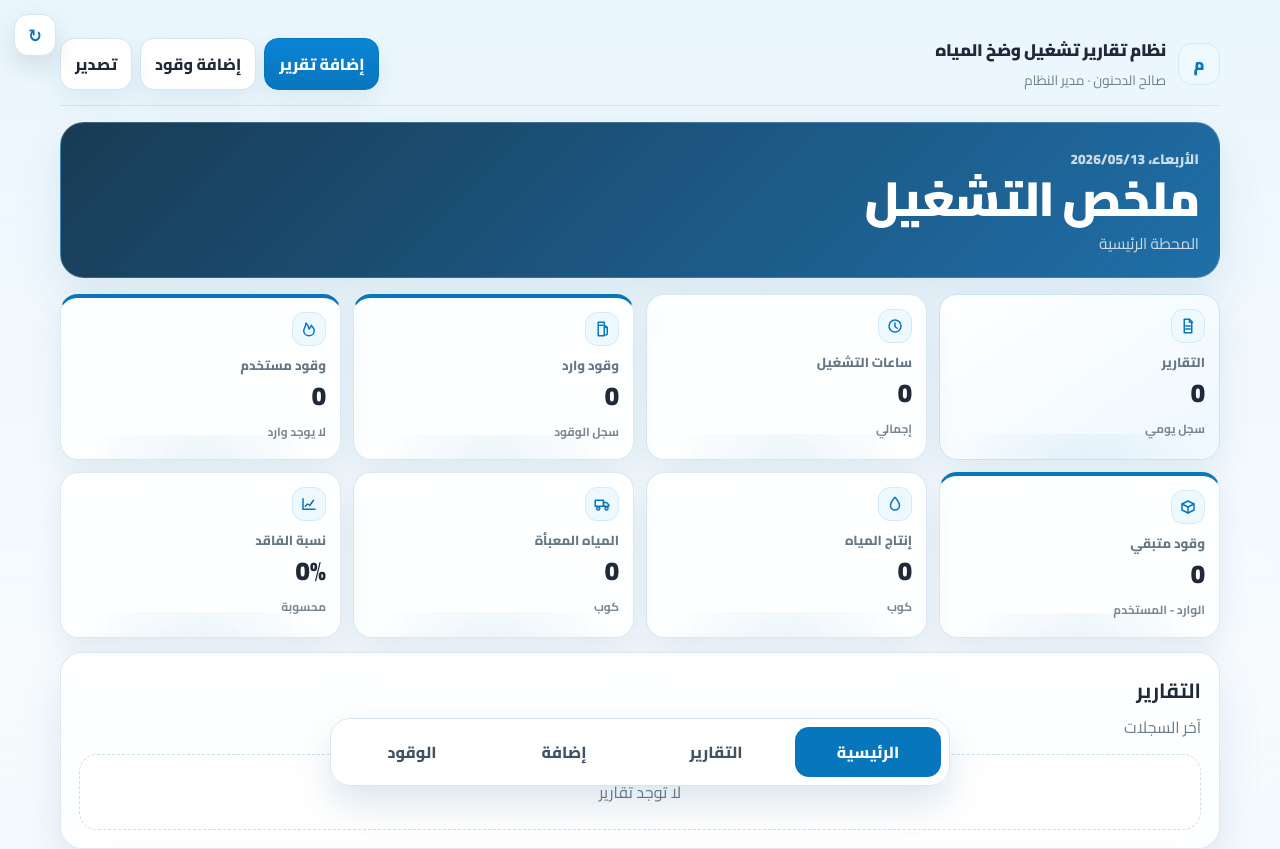
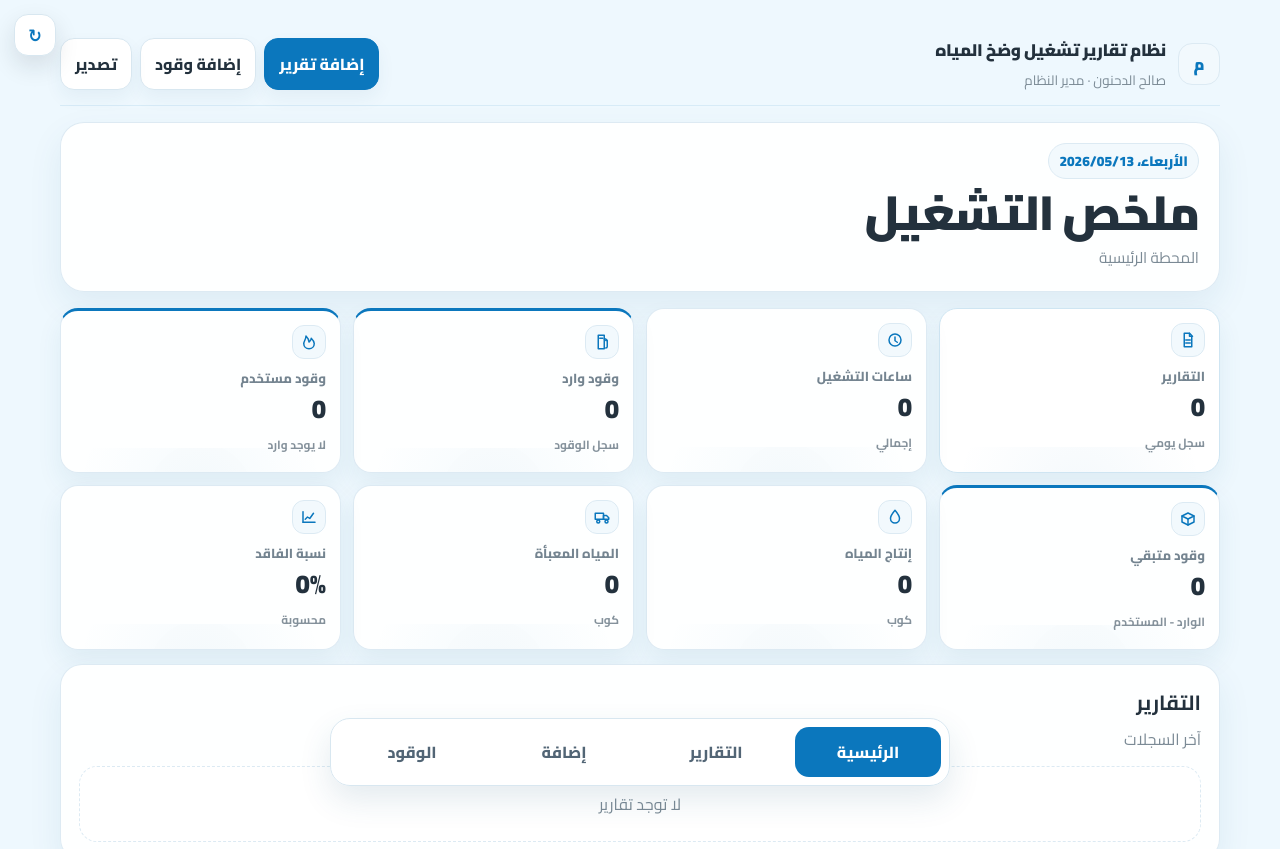
Before and after one commit to mmashharawi2021-cell/Water, a plain HTML site: page index.html in a window 1280 px wide. Shown: the top 849 px of the page. Drawn offline with Linux system fonts and the light colour scheme; no server answers.

Commit message:
Lighten AIOCP theme colors

```diff
--- a/assets/css/aiocp-theme.css
+++ b/assets/css/aiocp-theme.css
@@ -1,139 +1,142 @@
-/* AIOCP-inspired official theme */
+/* AIOCP closer light-blue official theme */
 :root{
-  --bg:#eaf6fd;
-  --bg-2:#f5fbff;
+  --bg:#eef8fe;
+  --bg-2:#f8fcff;
   --surface:#ffffff;
   --surface-strong:#ffffff;
-  --surface-soft:#f3f9fd;
-  --ink:#1f2937;
-  --muted:#6b7b88;
-  --line:#d8e7f0;
-  --brand:#0876bd;
-  --brand-2:#005f9f;
-  --brand-dark:#0b2f4a;
+  --surface-soft:#f7fbfe;
+  --ink:#23313d;
+  --muted:#7b8a95;
+  --line:#dceaf3;
+  --brand:#0b77bd;
+  --brand-2:#0a6fb1;
+  --brand-dark:#20526f;
   --success:#2e9f72;
   --danger:#c94747;
   --warn:#c48216;
-  --shadow:0 18px 45px rgba(8,76,126,.10);
+  --shadow:0 14px 34px rgba(30,89,126,.08);
 }
 body{
-  background:linear-gradient(180deg,#eaf6fd 0%,#f7fbfe 54%,#eef7fc 100%)!important;
+  background:#eef8fe!important;
   color:var(--ink)!important;
 }
 body::before{display:none!important}
 .glass{
-  background:rgba(255,255,255,.86)!important;
-  border:1px solid rgba(216,231,240,.92)!important;
-  box-shadow:0 18px 45px rgba(8,76,126,.10)!important;
-  backdrop-filter:blur(16px)!important;
-  -webkit-backdrop-filter:blur(16px)!important;
+  background:rgba(255,255,255,.92)!important;
+  border:1px solid rgba(220,234,243,.96)!important;
+  box-shadow:0 14px 34px rgba(30,89,126,.08)!important;
+  backdrop-filter:blur(10px)!important;
+  -webkit-backdrop-filter:blur(10px)!important;
 }
 .topbar{
-  border-bottom:1px solid rgba(8,118,189,.12)!important;
+  border-bottom:1px solid rgba(11,119,189,.10)!important;
 }
 .logo{
-  background:#eef8ff!important;
-  border-color:#d6eaf6!important;
-  color:var(--brand)!important;
+  background:#f2f9fd!important;
+  border-color:#dceaf3!important;
+  color:#0b77bd!important;
 }
-.title-block h1{color:#1f2937!important}
-.title-block p{color:#6f7e89!important}
+.title-block h1{color:#23313d!important}
+.title-block p{color:#7b8a95!important}
 .btn{
-  background:#fff!important;
-  color:#1f2937!important;
-  border-color:#d7e5ee!important;
-  box-shadow:0 10px 24px rgba(8,76,126,.08)!important;
+  background:#ffffff!important;
+  color:#23313d!important;
+  border-color:#d8e7f0!important;
+  box-shadow:0 8px 18px rgba(30,89,126,.06)!important;
 }
 .btn.primary{
-  background:linear-gradient(180deg,#0b84d6,#0876bd)!important;
+  background:#0b77bd!important;
   color:#fff!important;
-  border-color:#0876bd!important;
+  border-color:#0b77bd!important;
 }
 .hero{
-  background:linear-gradient(135deg,rgba(11,47,74,.94),rgba(8,95,159,.90)),radial-gradient(circle at 20% 10%,rgba(255,255,255,.14),transparent 35%)!important;
-  border:1px solid rgba(255,255,255,.18)!important;
-  color:#fff!important;
+  background:rgba(255,255,255,.92)!important;
+  border:1px solid rgba(220,234,243,.96)!important;
+  color:#23313d!important;
+  box-shadow:0 14px 34px rgba(30,89,126,.08)!important;
 }
-.hero p,.hero-label{color:rgba(255,255,255,.76)!important}
+.hero h2{color:#23313d!important}
+.hero p,.hero-label{color:#7b8a95!important}
+.hero-label{display:inline-flex;background:#f2f9fd;border:1px solid #dceaf3;color:#0b77bd!important;border-radius:999px;padding:4px 10px;margin-bottom:8px}
 .kpi{
-  min-height:104px!important;
-  background:rgba(255,255,255,.88)!important;
-  border:1px solid rgba(216,231,240,.92)!important;
-  box-shadow:0 14px 34px rgba(8,76,126,.09)!important;
-  color:#1f2937!important;
+  min-height:102px!important;
+  background:rgba(255,255,255,.92)!important;
+  border:1px solid rgba(220,234,243,.96)!important;
+  box-shadow:0 12px 26px rgba(30,89,126,.075)!important;
+  color:#23313d!important;
 }
 .kpi::after{
-  background:radial-gradient(circle,rgba(8,118,189,.08),transparent 62%)!important;
+  background:radial-gradient(circle,rgba(11,119,189,.045),transparent 62%)!important;
 }
 .kpi .icon{
-  background:#eef8ff!important;
-  border-color:#d5eaf6!important;
-  color:#0876bd!important;
+  background:#f2f9fd!important;
+  border-color:#dceaf3!important;
+  color:#0b77bd!important;
 }
-.kpi span{color:#657784!important}
-.kpi strong{color:#1f2937!important}
-.kpi small{color:#7a8791!important}
+.kpi span{color:#748490!important}
+.kpi strong{color:#23313d!important}
+.kpi small{color:#84919b!important}
 .kpi.accent{
-  background:linear-gradient(145deg,#ffffff,#eef8ff)!important;
-  border-color:#c8e3f3!important;
+  background:#ffffff!important;
+  border-color:#cfe5f2!important;
 }
 .kpi:nth-child(3),.kpi:nth-child(4),.kpi:nth-child(5){
-  border-top:4px solid #0876bd!important;
+  border-top:3px solid #0b77bd!important;
 }
 .report-card,.fuel-card{
-  background:rgba(255,255,255,.90)!important;
-  border:1px solid rgba(216,231,240,.92)!important;
-  color:#1f2937!important;
-  box-shadow:0 12px 28px rgba(8,76,126,.08)!important;
+  background:rgba(255,255,255,.94)!important;
+  border:1px solid rgba(220,234,243,.96)!important;
+  color:#23313d!important;
+  box-shadow:0 10px 22px rgba(30,89,126,.07)!important;
 }
-.report-card h4,.fuel-card h4{color:#1f2937!important}
+.report-card h4,.fuel-card h4{color:#23313d!important}
 .meta span{
-  background:#f3f9fd!important;
-  border-color:#dbeaf2!important;
-  color:#617381!important;
+  background:#f7fbfe!important;
+  border-color:#e1edf4!important;
+  color:#6f7f8c!important;
 }
 .badge{
-  background:#eef8ff!important;
-  border-color:#cbe4f3!important;
-  color:#0876bd!important;
+  background:#f2f9fd!important;
+  border-color:#d6eaf6!important;
+  color:#0b77bd!important;
 }
 .empty{
-  background:rgba(255,255,255,.76)!important;
-  border-color:#cfe0ea!important;
-  color:#6b7b88!important;
+  background:rgba(255,255,255,.82)!important;
+  border-color:#dceaf3!important;
+  color:#7b8a95!important;
 }
 .bottom-nav{
-  background:rgba(255,255,255,.92)!important;
-  border:1px solid #d7e5ee!important;
-  box-shadow:0 18px 38px rgba(8,76,126,.14)!important;
-  backdrop-filter:blur(18px)!important;
+  background:rgba(255,255,255,.94)!important;
+  border:1px solid #d8e7f0!important;
+  box-shadow:0 14px 32px rgba(30,89,126,.12)!important;
+  backdrop-filter:blur(14px)!important;
 }
-.bottom-nav button{color:#405364!important}
+.bottom-nav button{color:#526575!important}
 .bottom-nav button.active{
-  background:#0876bd!important;
+  background:#0b77bd!important;
   color:#fff!important;
 }
 .hard-refresh{
   background:#fff!important;
-  color:#0876bd!important;
-  border-color:#d7e5ee!important;
+  color:#0b77bd!important;
+  border-color:#d8e7f0!important;
 }
 .app-loader{
-  background:linear-gradient(180deg,#eaf6fd,#f7fbfe)!important;
+  background:#eef8fe!important;
 }
 .loader-card{
   background:#fff!important;
-  border-color:#d7e5ee!important;
-  box-shadow:0 24px 70px rgba(8,76,126,.14)!important;
+  border-color:#d8e7f0!important;
+  box-shadow:0 22px 62px rgba(30,89,126,.12)!important;
 }
 .loader-mark{
-  background:#eef8ff!important;
-  border-color:#cbe4f3!important;
-  color:#0876bd!important;
+  background:#f2f9fd!important;
+  border-color:#d6eaf6!important;
+  color:#0b77bd!important;
 }
-.loader-title{color:#1f2937!important}
-.loader-subtitle{color:#6b7b88!important}
+.loader-title{color:#23313d!important}
+.loader-subtitle{color:#7b8a95!important}
 @media(max-width:640px){
-  .kpi{min-height:100px!important}
+  .kpi{min-height:98px!important}
   .hero{border-radius:18px!important}
 }
```
